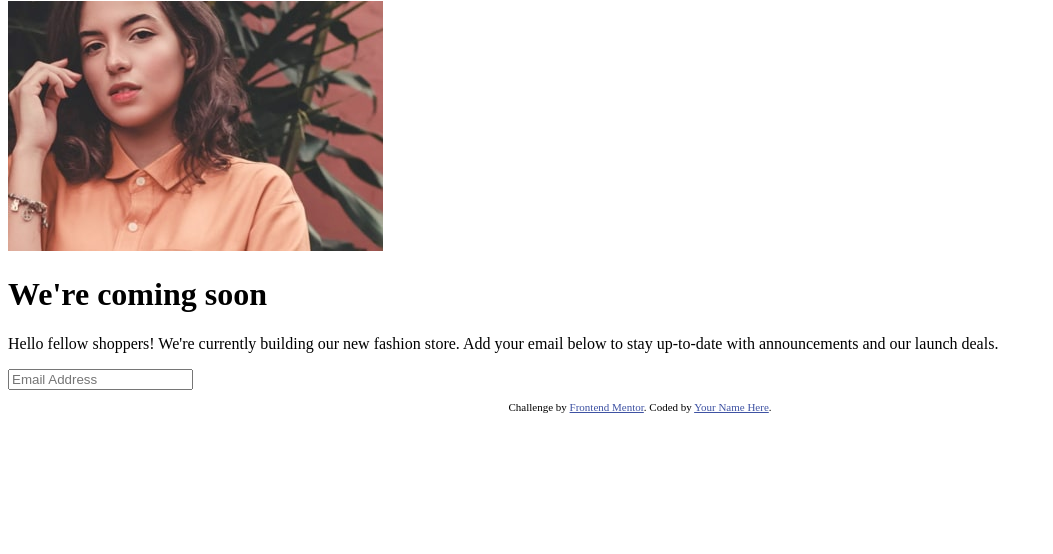
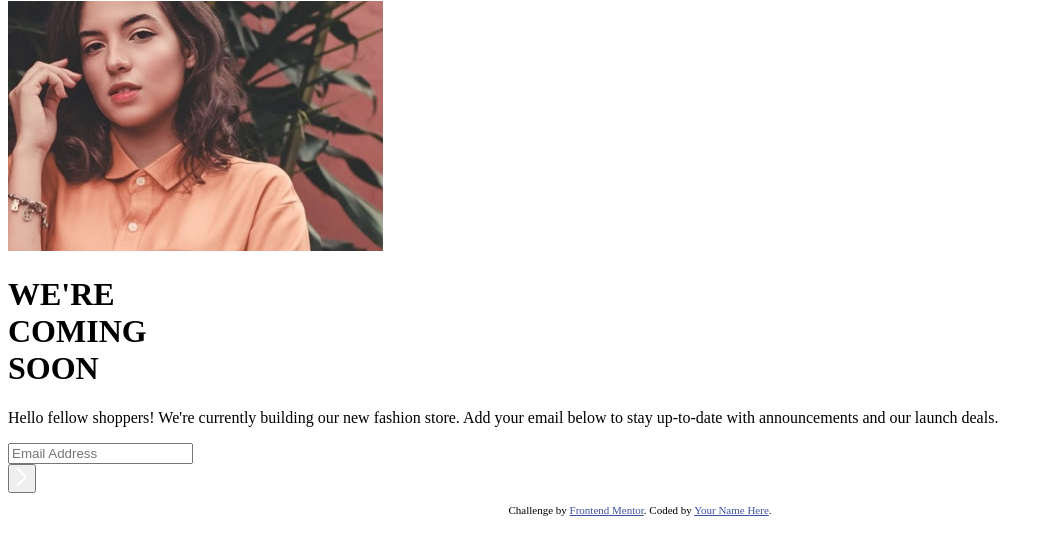
Before and after one commit to brittjavs/coming-soon-landing-page, a plain HTML site: page index.html in a window 1280 px wide. Shown: the part 44-598 px from the top of the page, without its empty margins (0-1053 px from the left). Drawn offline with Linux system fonts and the light colour scheme.

Commit message:
added images, breaks for the main text

```diff
--- a/index.html
+++ b/index.html
@@ -22,7 +22,12 @@
       <img src="images/hero-mobile.jpg" alt="model-photo">
     </div>
     <div class="text">
-      <h1>We're <strong>coming soon</strong></h1>
+      <h1>WE'RE <br />
+        <strong>
+          COMING <br />
+          SOON
+        </strong>
+      </h1>
       <p>Hello fellow shoppers! We're currently building our new fashion store.
         Add your email below to stay up-to-date with announcements and our launch deals.
       </p>
@@ -33,7 +38,7 @@
         <div class="input-section">
           <input type="email" name="email" placeholder="Email Address" id="email">
         </div>
-
+        <button type="submit"><img src="images/icon-arrow.svg" alt="submit-button"></button>
       </form>
 
     </div>
```
